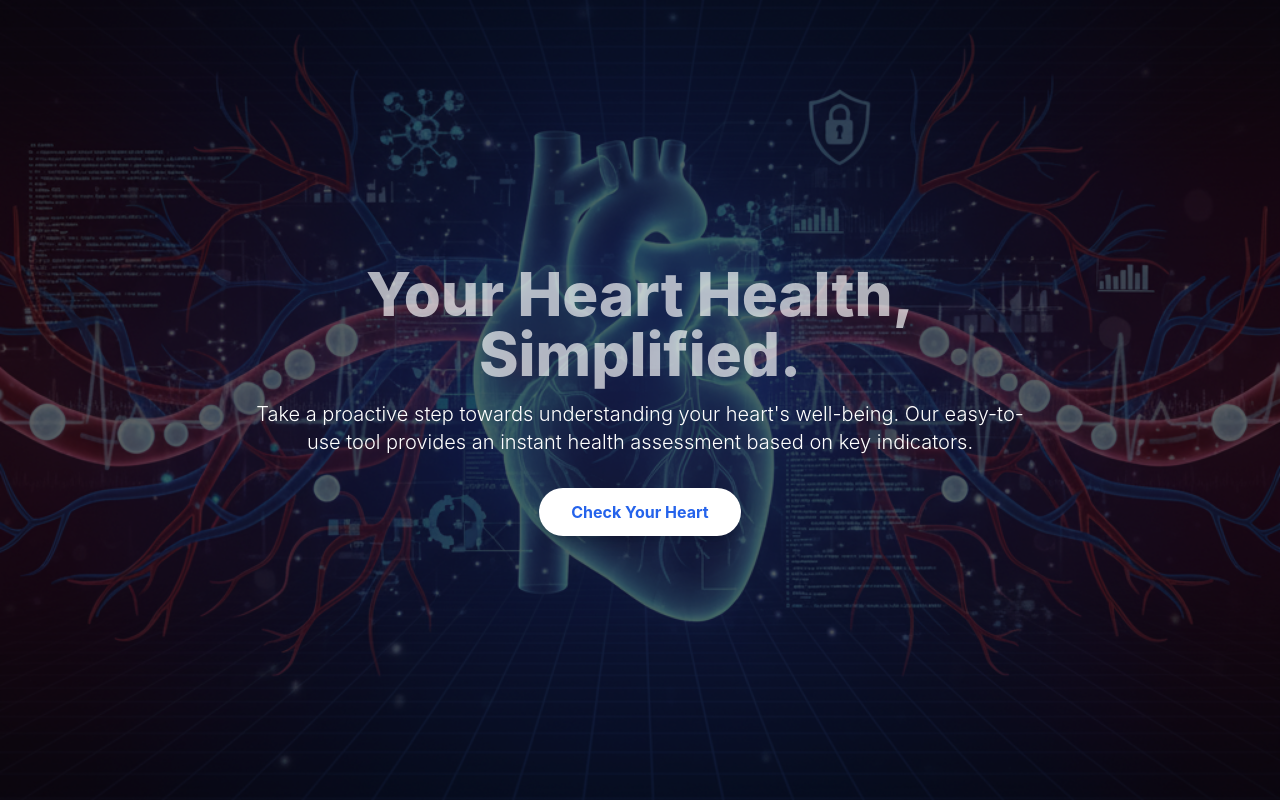
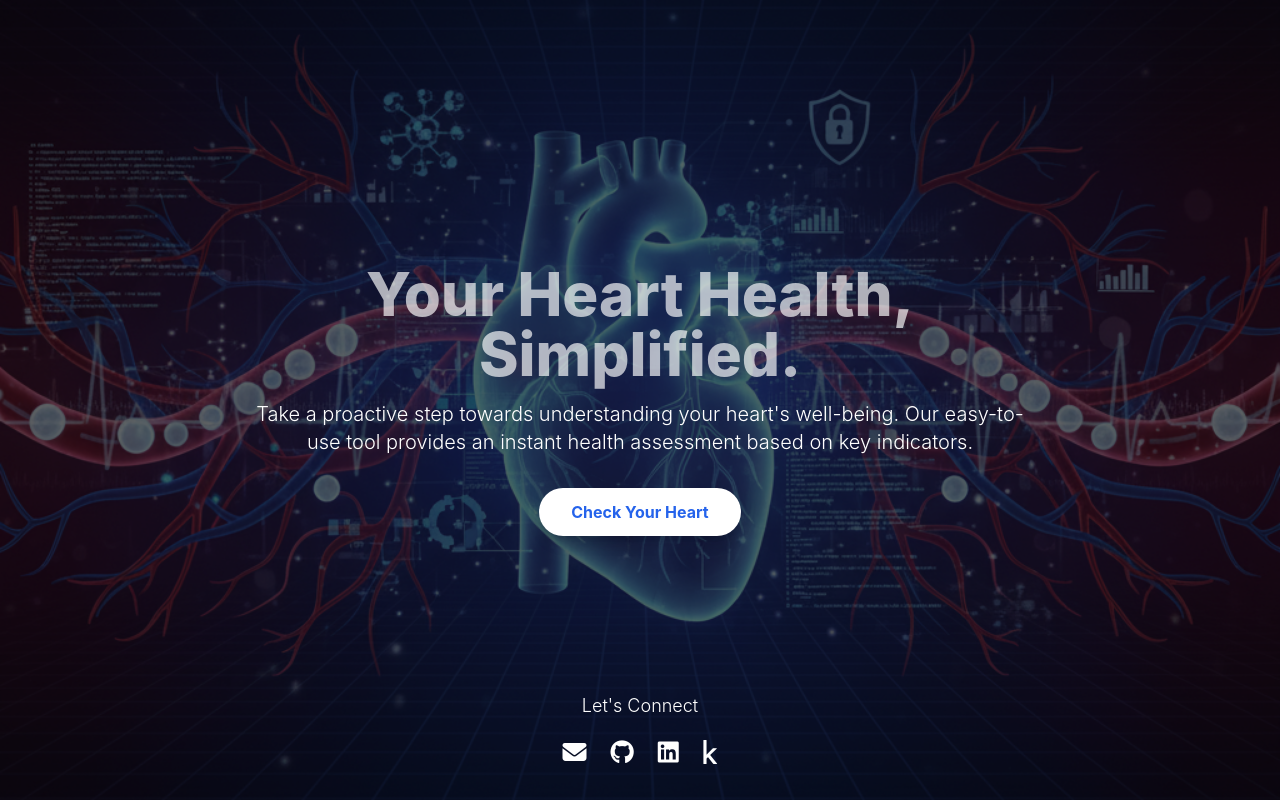
Before and after one commit to Jeet-047/heart-disease-detection-app, a Flask app: page / in a window 1280 px wide. Run offline with Flask 3, Linux system fonts and the light colour scheme; some libraries are stand-ins or nearby versions.

Commit message:
add social links

```diff
--- a/templates/index.html
+++ b/templates/index.html
@@ -1,5 +1,5 @@
 <!DOCTYPE html>
-<html lang="en">
+<html lang="en" style="scroll-behavior: smooth;">
 <head>
     <meta charset="UTF-8">
     <meta name="viewport" content="width=device-width, initial-scale=1.0">
@@ -7,22 +7,31 @@
     <link rel="icon" href="/static/images/favicon.png" type="image/png">
     <!-- Tailwind CSS CDN for styling -->
     <script src="https://cdn.tailwindcss.com"></script>
+    <!-- Font Awesome for social icons -->
+    <link rel="stylesheet" href="https://cdnjs.cloudflare.com/ajax/libs/font-awesome/6.4.0/css/all.min.css">
     <style>
         body {
             font-family: 'Inter', sans-serif;
-            background-image: url('static/images/back_img.png');
+            background-image: url("/static/images/back_img.png");
             background-size: cover;
             background-position: center;
         }
         .bg-overlay {
             background-color: rgba(0, 0, 0, 0.6);
         }
+        /* Fix for mobile scrolling */
+        @media (max-width: 640px) {
+            body {
+                height: 100vh;
+                overflow: hidden;
+            }
+        }
     </style>
 </head>
 <body class="min-h-screen flex items-center justify-center text-white">
     <div class="bg-overlay absolute inset-0"></div>
 
-    <div class="relative z-10 text-center p-6 md:p-12 max-w-4xl mx-auto">
+    <div class="relative z-10 text-center p-6 md:p-12 max-w-2xl lg:max-w-4xl mx-auto">
         <h1 class="text-4xl sm:text-5xl md:text-6xl font-extrabold leading-tight mb-4 animate-pulse">
             Your Heart Health, Simplified.
         </h1>
@@ -34,5 +43,24 @@
         </a>
     </div>
 
+    <!-- Social Links Section -->
+    <div class="absolute bottom-8 left-0 right-0 z-10 text-center">
+        <p class="text-white text-lg font-light mb-4">Let's Connect</p>
+        <div class="flex justify-center space-x-6">
+            <a href="mailto:jeet0912majumder@gmail.com" class="text-white hover:text-blue-400 transition-colors duration-300 transform hover:scale-110" aria-label="Email">
+                <i class="fas fa-envelope text-2xl"></i>
+            </a>
+            <a href="https://github.com/Jeet-047" class="text-white hover:text-blue-400 transition-colors duration-300 transform hover:scale-110" aria-label="GitHub">
+                <i class="fab fa-github text-2xl"></i>
+            </a>
+            <a href="https://www.linkedin.com/in/jeet0912majumder/" class="text-white hover:text-blue-400 transition-colors duration-300 transform hover:scale-110" aria-label="LinkedIn">
+                <i class="fab fa-linkedin text-2xl"></i>
+            </a>
+            <a href="https://www.kaggle.com/jeet047" class="text-white hover:text-blue-400 transition-colors duration-300 transform hover:scale-110" aria-label="Kaggle">
+                <i class="fab fa-kaggle text-2xl"></i>
+            </a>
+        </div>
+    </div>
+
 </body>
 </html>
```
